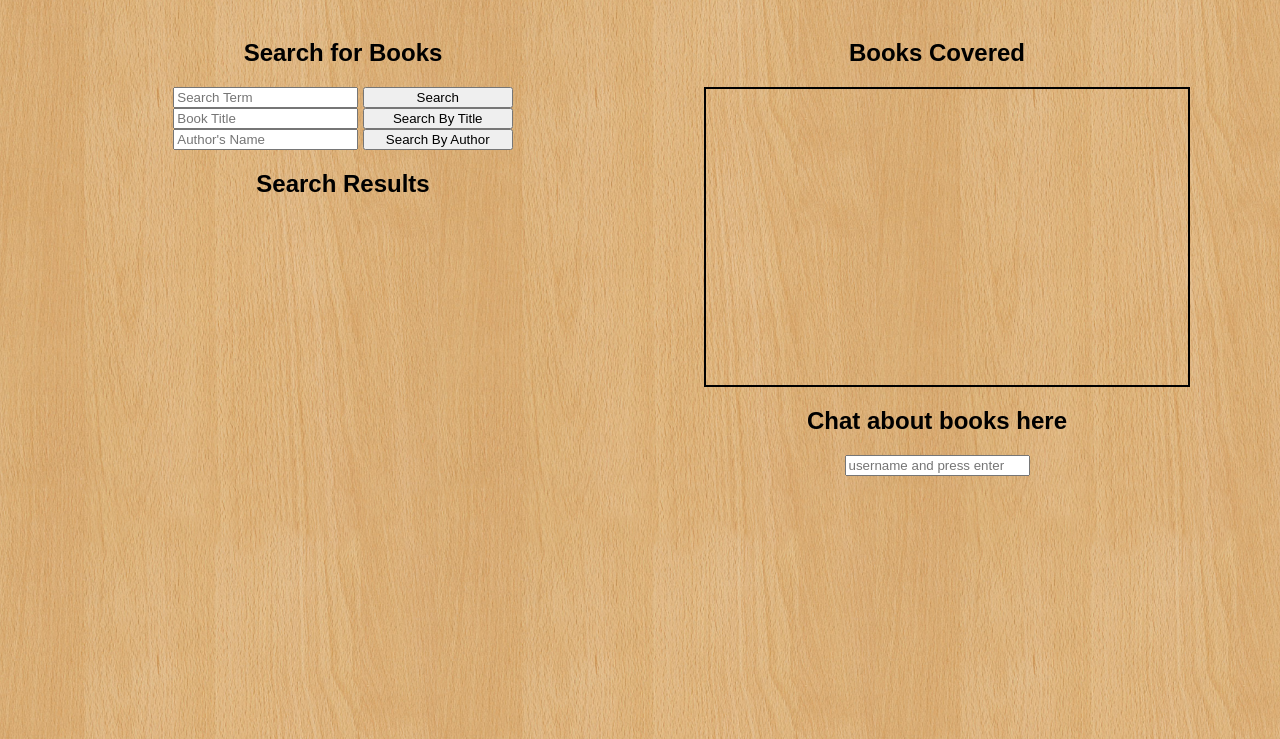
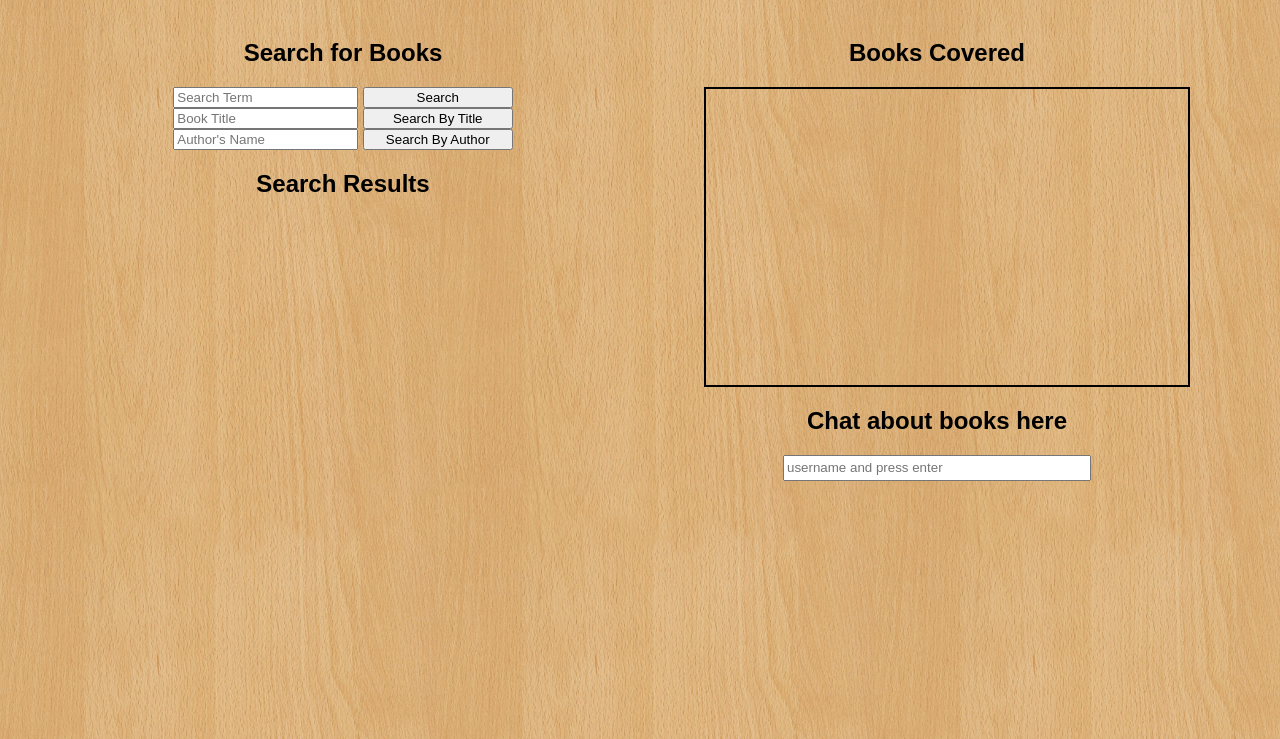
Before and after one commit to ayyshi/book-club-chat, a website: page public/index.html in a window 1280 px wide. Shown: the part 61-800 px from the top of the page. Drawn offline with nearby package versions, Linux system fonts and the light colour scheme; no server answers; files whose address does not match are found by name.

Commit message:
changes to style:

```diff
--- a/public/css/style.css
+++ b/public/css/style.css
@@ -1,5 +1,5 @@
 body {
-  background-image: url("/home/amy/WDI/book-club/public/images/wood.png");
+  background-image: url("/images/wood.png");
   margin: auto 100px auto 100px;
   font-family: sans-serif;
 }
@@ -38,6 +38,11 @@ ul#Results {
     width: 25%;
     padding: 10px;
     margin: 0;
+}
+
+input#login-input {
+  width: 300px;
+  height: 20px;
 }
 
 #messages {
```
